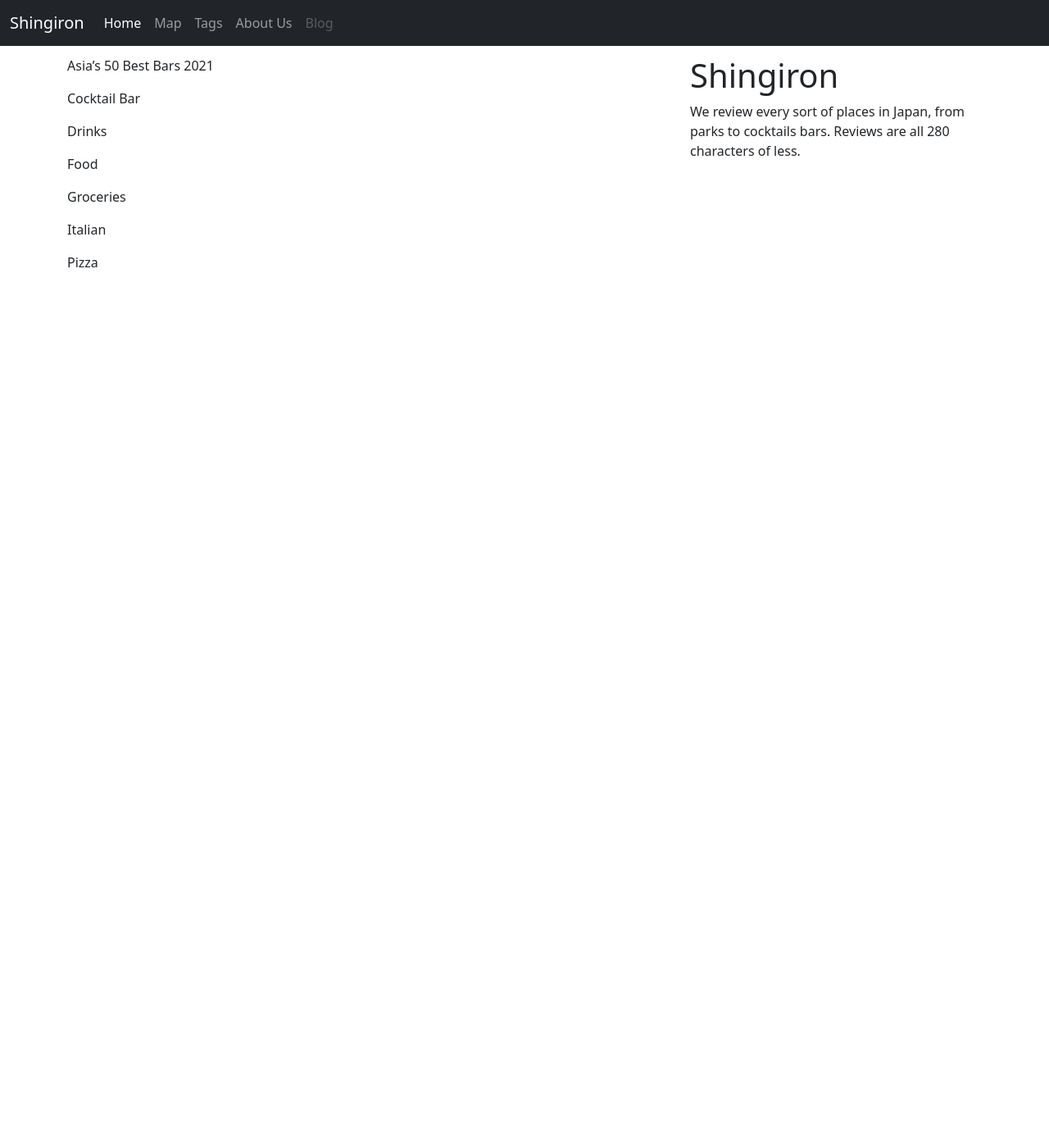
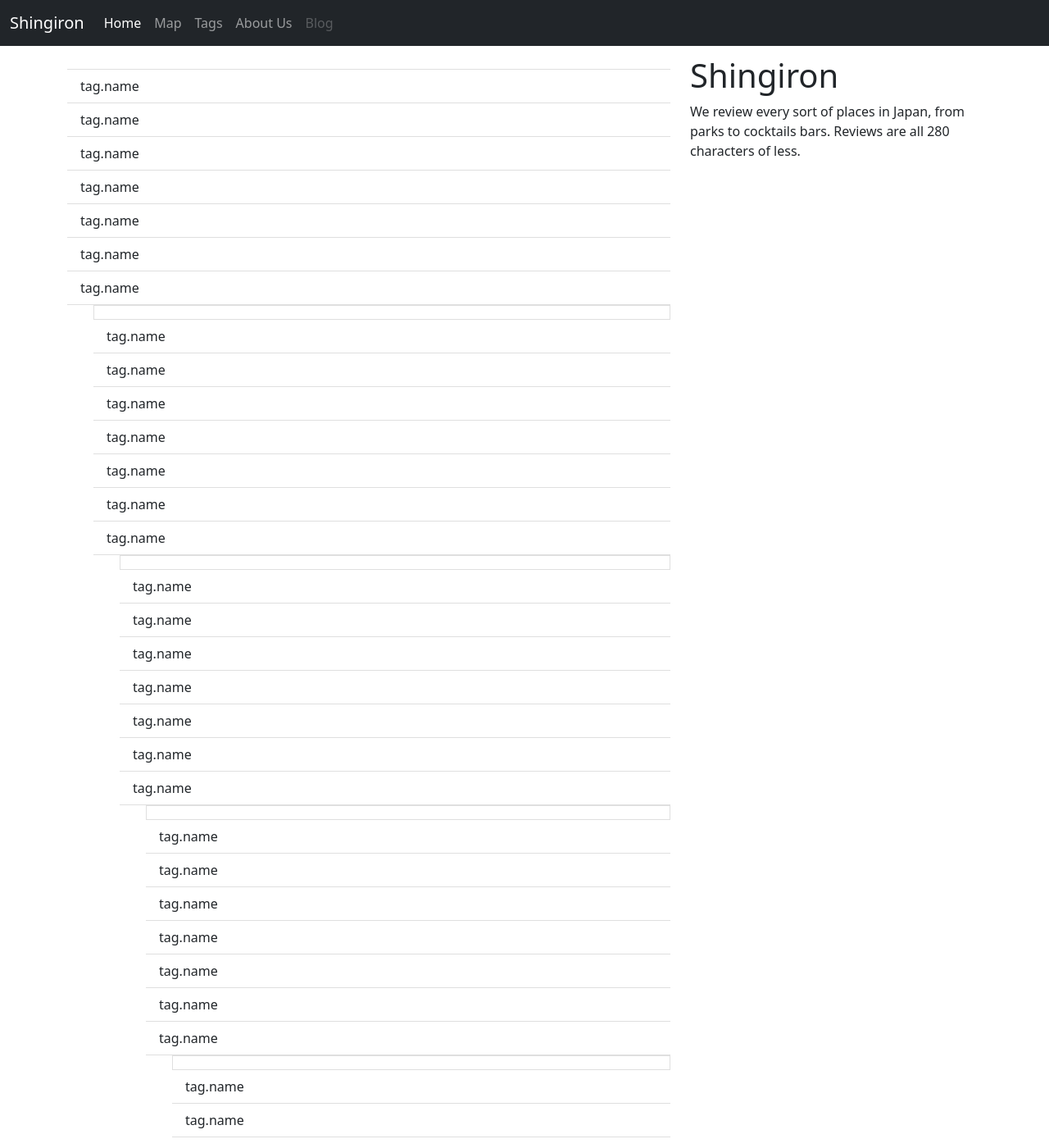
Before and after one commit to alessandrosp/shingiron, a Jekyll site: the page built from docs/pages/tags.md, in a window 1280 px wide and 1400 px high. Shown: the whole window at 82% size. Built offline with Jekyll 4.4.1, drawn with Linux system fonts in a browser that asks for light colours; nearby versions of some CDN libraries; some of the changed text lies outside the part shown.

Commit message:
Update tags.md

```diff
--- a/docs/pages/tags.md
+++ b/docs/pages/tags.md
@@ -2,6 +2,14 @@
 layout: default
 permalink: /tags/
 ---
-{% for tag in site.tags %}
-  {{ tag.name }}
-{% endfor %}
+<ul class="list-group list-group-flush">
+  {% for parents in site.tags | where: "parent", "None" %}
+    <li class="list-group-item">{{ parent.name }}</li>
+    <ul class="list-group list-group-flush">
+      {% for tag in site.tags | where: "parent", parent.name %}
+        <li class="list-group-item">tag.name</li>
+      {% endfor %}
+    <ul>
+    {{ tag.name }}
+  {% endfor %}
+</ul>
```
